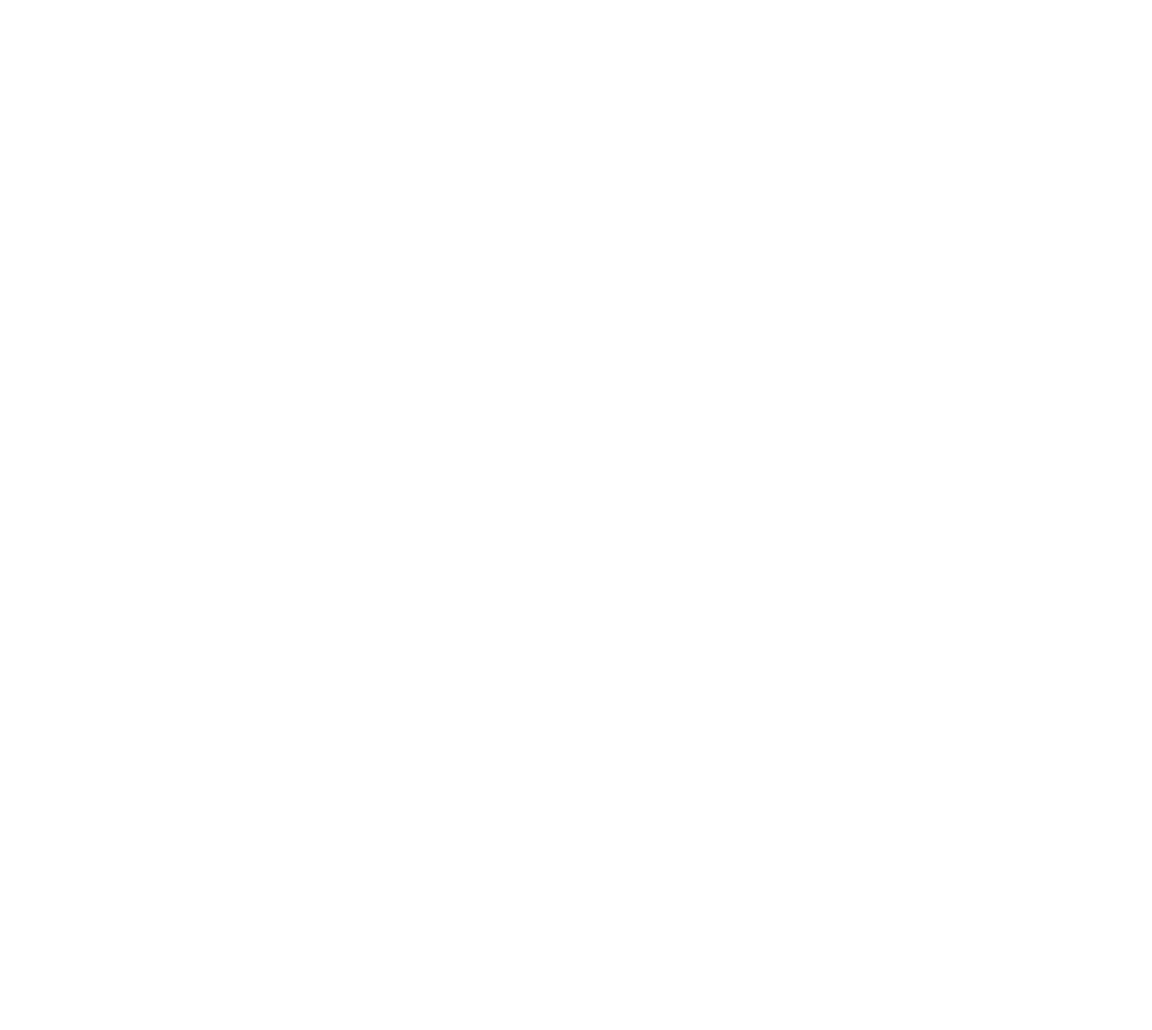
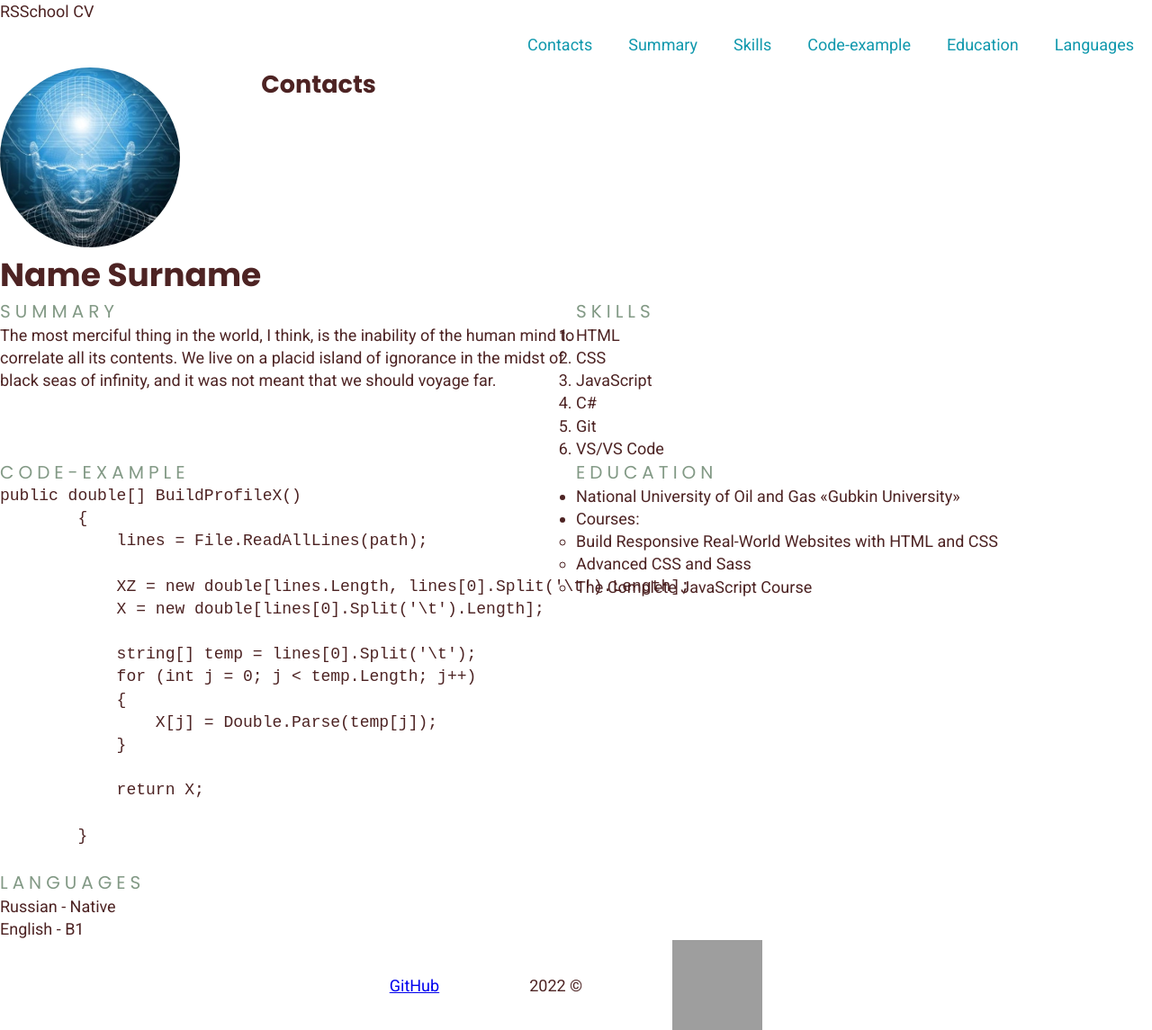
Before and after one commit to gorkaqq/rsschool-cv, a plain HTML site: page index.html in a window 1280 px wide. Shown: the whole page at 90% size. Before the commit the page ends 800 px from the top, so only its background shows below. Drawn offline with Linux system fonts and the light colour scheme; grey boxes are pictures that could not be loaded.

Commit message:
feat: base layout

```diff
--- a/index.html
+++ b/index.html
@@ -1,10 +1,141 @@
 <!DOCTYPE html>
 <html lang="en">
   <head>
-    <meta charset="UTF-8">
-    <meta http-equiv="X-UA-Compatible" content="IE=edge">
-    <meta name="viewport" content="width=device-width, initial-scale=1.0">
+    <meta charset="UTF-8" />
+    <meta http-equiv="X-UA-Compatible" content="IE=edge" />
+    <meta name="viewport" content="width=device-width, initial-scale=1.0" />
+    <link rel="stylesheet" href="style.css" />
+    <link rel="preconnect" href="https://fonts.googleapis.com" />
+    <link rel="preconnect" href="https://fonts.gstatic.com" crossorigin />
+    <link rel="preconnect" href="https://fonts.googleapis.com" />
+    <link rel="preconnect" href="https://fonts.gstatic.com" crossorigin />
+    <link
+      href="https://fonts.googleapis.com/css2?family=Poppins:ital,wght@0,300;0,400;0,500;0,700;1,100&family=Roboto:ital,wght@0,300;0,400;0,500;0,700;1,100&display=swap"
+      rel="stylesheet"
+    />
+
     <title>Document</title>
   </head>
-  <body></body>
+  <body>
+    <header class="main-header">
+      <div class="container">
+        <nav class="nav">
+          <p class="nav-title">RSSchool CV</p>
+          <ul class="nav-list">
+            <li class="nav-item">
+              <a href="#contacts" class="nav-link">Contacts</a>
+            </li>
+            <li class="nav-item">
+              <a href="#summary" class="nav-link">Summary</a>
+            </li>
+            <li class="nav-item">
+              <a href="#skills" class="nav-link">Skills</a>
+            </li>
+            <li class="nav-item">
+              <a href="#code" class="nav-link">Code-example</a>
+            </li>
+            <li class="nav-item">
+              <a href="#education" class="nav-link">Education</a>
+            </li>
+            <li class="nav-item">
+              <a href="#languages" class="nav-link">Languages</a>
+            </li>
+          </ul>
+        </nav>
+      </div>
+    </header>
+    <main class="main">
+      <div class="container main-container">
+        <header class="post-header">
+          <img
+            src="./assets/img/avatar.jpg"
+            alt="avatar"
+            class="avatar"
+            width="200px"
+          />
+          <h1 class="post-header-title">Name Surname</h1>
+        </header>
+        <section class="section" id="contacts">
+          <h2>Contacts</h2>
+        </section>
+        <section class="section" id="summary">
+          <h2 class="section-title">Summary</h2>
+          <p>
+            The most merciful thing in the world, I think, is the inability of
+            the human mind to correlate all its contents. We live on a placid
+            island of ignorance in the midst of black seas of infinity, and it
+            was not meant that we should voyage far.
+          </p>
+        </section>
+        <section class="section" id="skills">
+          <h2 class="section-title">Skills</h2>
+          <ol>
+            <li>HTML</li>
+            <li>CSS</li>
+            <li>JavaScript</li>
+            <li>C#</li>
+            <li>Git</li>
+            <li>VS/VS Code</li>
+          </ol>
+        </section>
+        <section class="section" id="code">
+          <h2 class="section-title">Code-example</h2>
+          <code>
+            <pre>
+public double[] BuildProfileX()
+        {
+            lines = File.ReadAllLines(path);
+
+            XZ = new double[lines.Length, lines[0].Split('\t').Length];
+            X = new double[lines[0].Split('\t').Length];
+
+            string[] temp = lines[0].Split('\t');
+            for (int j = 0; j < temp.Length; j++)
+            {
+                X[j] = Double.Parse(temp[j]);
+            }
+
+            return X;
+
+        }
+            </pre>
+          </code>
+        </section>
+        <section class="section" id="education">
+          <h2 class="section-title">Education</h2>
+          <ul>
+            <li>National University of Oil and Gas «Gubkin University»</li>
+            <li>
+              Courses:
+              <ul>
+                <li>Build Responsive Real-World Websites with HTML and CSS</li>
+                <li>Advanced CSS and Sass</li>
+                <li>The Complete JavaScript Course</li>
+              </ul>
+            </li>
+          </ul>
+        </section>
+        <section class="section" id="languages">
+          <h2 class="section-title">Languages</h2>
+          <ol>
+            <li>Russian - Native</li>
+            <li>English - B1</li>
+          </ol>
+        </section>
+      </div>
+    </main>
+    <footer class="footer">
+      <div class="container footer-container">
+        <a href="#" class="footer-link">GitHub</a>
+        <span>2022 &copy;</span>
+        <img
+          src="https://rs.school/images/rs_school_js.svg"
+          alt="rs-school-logo"
+          class="footer-logo"
+          width="100px"
+          height="100px"
+        />
+      </div>
+    </footer>
+  </body>
 </html>
--- a/style.css
+++ b/style.css
@@ -1,3 +1,99 @@
-/* *{
+@media (max-width: 768px) {
+  .section {
+    width: 100%;
+  }
+}
+* {
+  margin: 0;
+  padding: 0;
+  box-sizing: border-box;
+}
 
-} */
+html {
+  scroll-behavior: smooth;
+}
+
+body {
+  font-family: "Roboto", sans-serif;
+  font-size: 18px;
+  font-weight: 400;
+  line-height: 1.4;
+  color: #4d2323;
+  min-height: 100vh;
+  display: flex;
+  flex-direction: column;
+  justify-content: space-between;
+}
+h1,
+h2 {
+  font-family: "Poppins", sans-serif;
+}
+.container {
+  max-width: 1440px;
+  margin: 0 auto;
+}
+/* NAVIGATION */
+
+.nav-list {
+  display: flex;
+  justify-content: flex-end;
+  align-items: center;
+  list-style: none;
+}
+
+.nav-link {
+  padding: 0 20px;
+  line-height: 50px;
+  transition: 3s;
+}
+.nav-link:link {
+  color: #1098ad;
+  text-decoration: none;
+}
+
+.nav-link:visited {
+  color: #1098ad;
+}
+
+.nav-link:hover {
+  color: orangered;
+  font-weight: bold;
+  text-decoration: underline orangered;
+}
+
+.nav-link:active {
+  background-color: black;
+  font-style: italic;
+}
+
+/* HEADER */
+.avatar {
+  border-radius: 50%;
+}
+
+/* MAIN */
+.main-container {
+  display: flex;
+  flex-wrap: wrap;
+}
+
+.section {
+  width: 50%;
+}
+
+.section-title {
+  font-size: 20px;
+  font-weight: 400;
+  text-transform: uppercase;
+  letter-spacing: 5px;
+  color: #829985;
+}
+
+/* FOOTER */
+
+.footer-container {
+  display: flex;
+  justify-content: center;
+  align-items: center;
+  gap: 100px;
+}
```
Also changed, not shown: assets/img/avatar.jpg (added).
